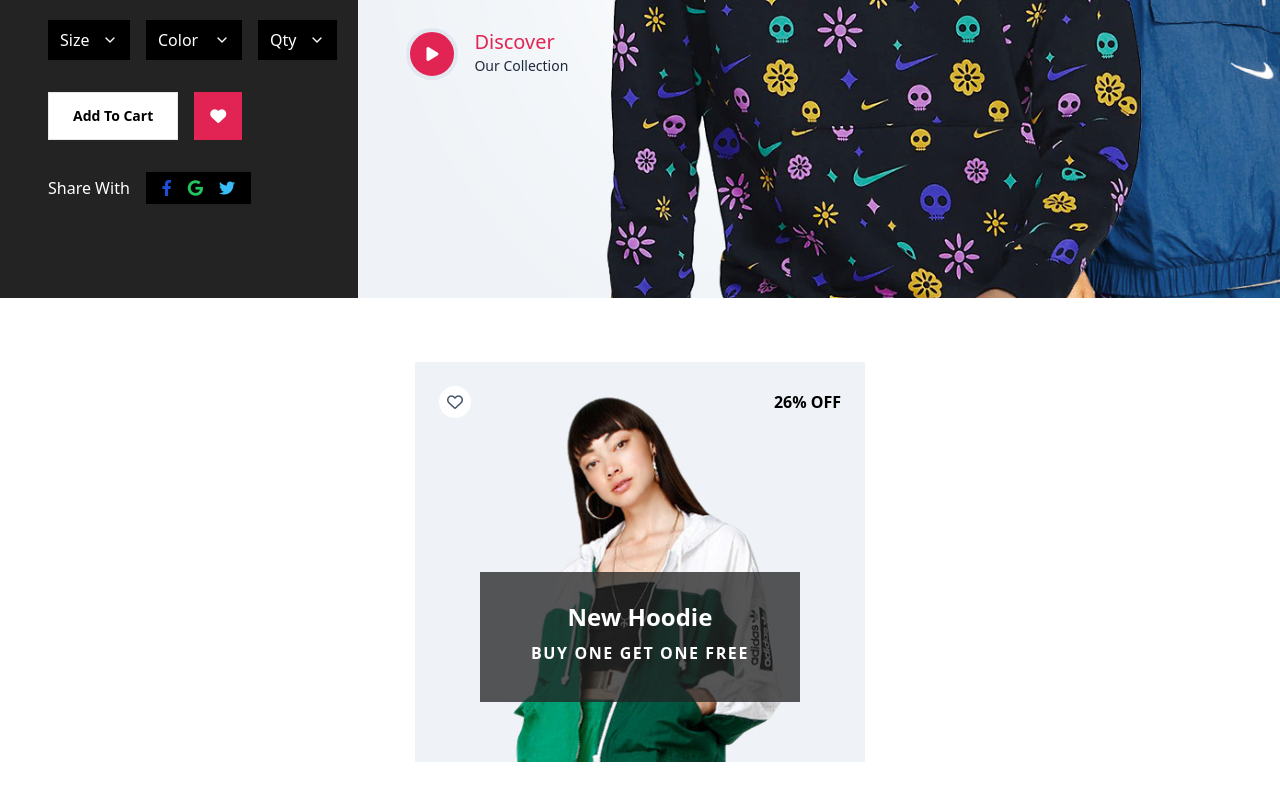
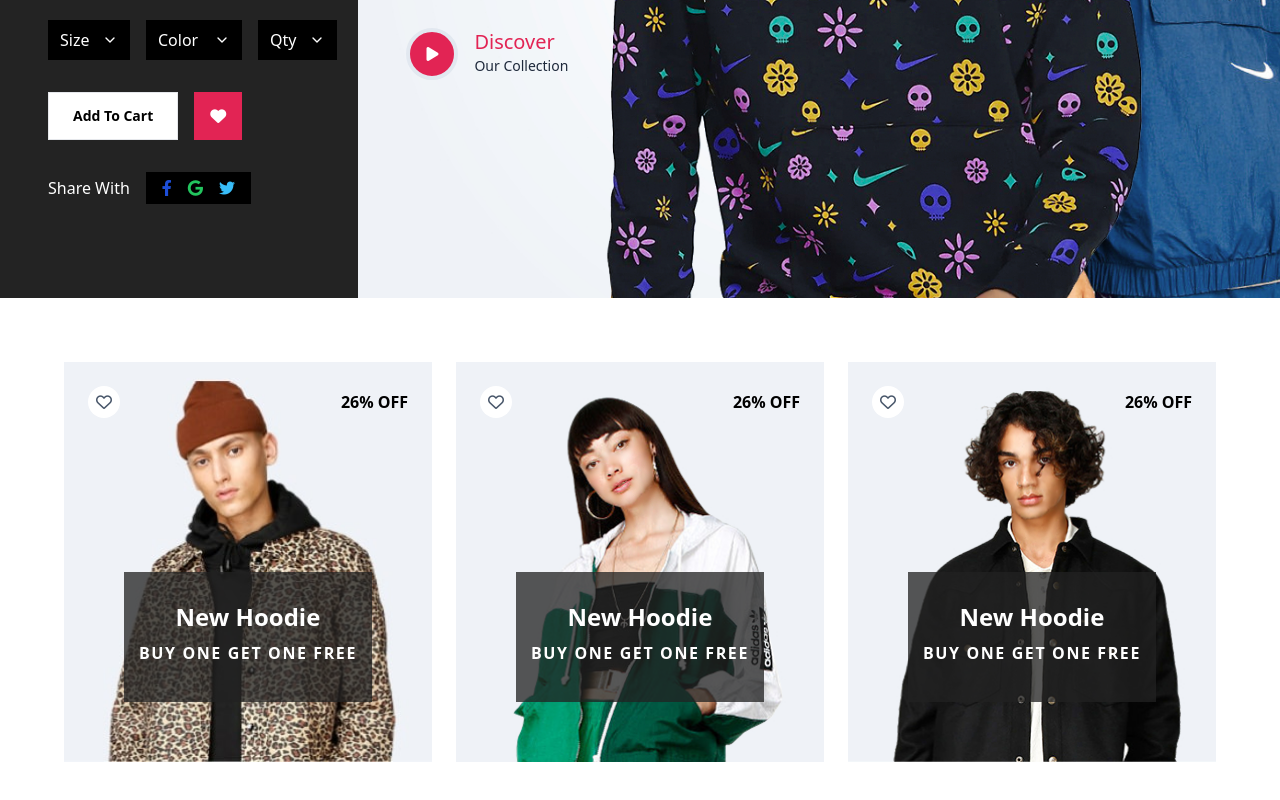
Before and after one commit to Deep9110/Shoping, a SvelteKit app: page / in a window 1280 px wide. Shown: the part 582-1382 px from the top of the page. Built offline with nearby package versions, Linux system fonts and the light colour scheme.

Commit message:
section-2 updated

```diff
--- a/src/routes/+page.svelte
+++ b/src/routes/+page.svelte
@@ -167,7 +167,29 @@
       </div>
     </div> -->
 
-    <div class="relative flex items-cente justify-center sm:p-4 md:p-12 lg:p-16">
+    <div class="relative flex items-cente justify-center gap-6 sm:p-4 md:p-12 lg:p-16">
+      <div class="relative h-[400px] w-[450px] bg-cover"
+            style="background-position:center center; background-image:url('{section21}')"
+        >
+        <div class="absolute w-full">
+          <div class="flex items-center justify-between p-6">
+            <span>
+              <i class="fa-regular fa-heart text-md rounded-full  text-slate-600 hover:text-pink bg-white p-[8px] hover:bg-[#e22e5b8a]"></i>
+            </span>
+            <span class="text-md font-bold text-black">26%<span class="hover:text-pink pl-1">OFF</span></span>
+          </div>
+        </div>
+        <div class="absolute flex justify-center bottom-[60px] left-[60px] right-[60px]">
+          <div class="flex flex-col items-center justify-center text-center h-[130px] w-[320px] bg-[#212121c1] hover:bg-[#e22e5bc1]">
+            <span class="text-2xl font-bold text-white">
+              New Hoodie
+            </span>
+            <span class="py-2">
+              <p class="uppercase text-md font-bold tracking-widest text-white">Buy One Get One free</p>
+            </span>
+          </div>
+        </div>
+      </div>
       <div class="relative h-[400px] w-[450px] bg-cover"
             style="background-position:center center; background-image:url('{section22}')"
         >
@@ -190,5 +212,28 @@
           </div>
         </div>
       </div>
+
+      <div class="relative h-[400px] w-[450px] bg-cover"
+            style="background-position:center center; background-image:url('{section23}')"
+        >
+        <div class="absolute w-full">
+          <div class="flex items-center justify-between p-6">
+            <span>
+              <i class="fa-regular fa-heart text-md rounded-full  text-slate-600 hover:text-pink bg-white p-[8px] hover:bg-[#e22e5b8a]"></i>
+            </span>
+            <span class="text-md font-bold text-black">26%<span class="hover:text-pink pl-1">OFF</span></span>
+          </div>
+        </div>
+        <div class="absolute flex justify-center bottom-[60px] left-[60px] right-[60px]">
+          <div class="flex flex-col items-center justify-center text-center h-[130px] w-[320px] bg-[#212121c1] hover:bg-[#e22e5bc1]">
+            <span class="text-2xl font-bold text-white">
+              New Hoodie
+            </span>
+            <span class="py-2">
+              <p class="uppercase text-md font-bold tracking-widest text-white">Buy One Get One free</p>
+            </span>
+          </div>
+        </div>
+      </div>
     </div>
   </main>
```
